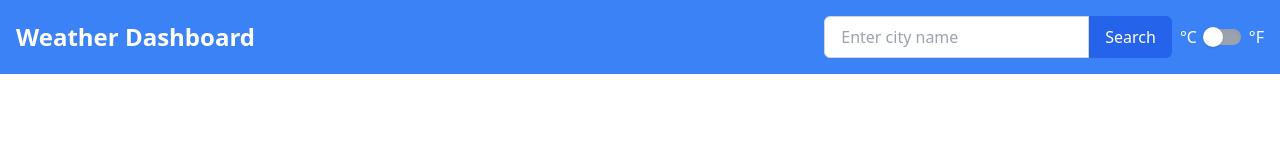
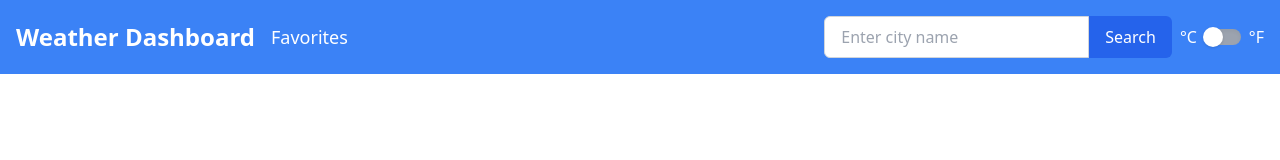
Before and after one commit to tohidul3417/weather-dashboard, a React (Create React App) app: page /favorites in a window 1280 px wide. Shown: the top 160 px of the page. Built offline with nearby package versions, Linux system fonts and the light colour scheme; no server answers.

Commit message:
feat: add React Router for page navigation

```diff
--- a/src/App.jsx
+++ b/src/App.jsx
@@ -1,12 +1,20 @@
+import React from "react";
+import { BrowserRouter as Router, Routes, Route } from "react-router-dom";
 import Header from "./components/Header";
 import WeatherProvider from "./context/WeatherContext";
 import Home from "./pages/Home";
+import Favorites from "./pages/Favorites";
 
 function App() {
   return (
     <WeatherProvider>
-      <Header />
-      <Home />
+      <Router>
+        <Header />
+        <Routes>
+          <Route path="/" element={<Home/>} />
+          <Route path="/favorites" element={<Favorites />} />
+        </Routes>
+      </Router>
     </WeatherProvider>
   );
 }
--- a/src/components/Header.jsx
+++ b/src/components/Header.jsx
@@ -1,13 +1,23 @@
 import React from "react";
+import { Link } from "react-router-dom";
 import SearchBar from "./SearchBar";
 import UnitToggle from "./UnitToggle";
 
 const Header = () => {
   return (
     <header className="bg-blue-500">
-      <div className="max-w-7xl mx-auto text-white p-4 flex flex-col md:flex-row items-center justify-between">
-        <h1 className="text-2xl font-bold">Weather Dashboard</h1>
-        <div className="mt-4 md:mt-0 flex flex-col md:flex-row" >
+      <div className="max-w-7xl md:mx-auto text-white p-4 flex flex-col md:flex-row md:items-center justify-between">
+        <div className="flex items-center justify-between space-x-4">
+          <Link to="/">
+            <h1 className="text-2xl font-bold hover:underline">Weather Dashboard</h1>
+          </Link>
+          <nav>
+          <Link to="/favorites" className="text-lg hover:underline">Favorites</Link>
+          </nav>
+
+        </div>
+
+        <div className="mt-4 md:mt-0 flex flex-col md:flex-row">
           <SearchBar />
           <UnitToggle />
         </div>
--- a/src/pages/Favorites.jsx
+++ b/src/pages/Favorites.jsx
@@ -1,8 +1,10 @@
 import React, {useContext} from "react";
 import { WeatherContext } from "../context/WeatherContext";
+import { useNavigate } from "react-router-dom";
 
 const Favorites = () => {
     const {favorites, fetchWeather, removeFavorite} = useContext(WeatherContext);
+    const navigate = useNavigate();
 
     if (favorites.length === 0) return null;
 
@@ -12,7 +14,10 @@ const Favorites = () => {
             <ul>
                 {favorites.map((city, index) => (
                     <li key={index}>
-                        <button onClick={() => fetchWeather(city)}>
+                        <button onClick={ async () => {
+                            await(fetchWeather(city));
+                            navigate('/')
+                        }}>
                             {city}
                         </button>
                         <button onClick={() => removeFavorite(city)}>
```
